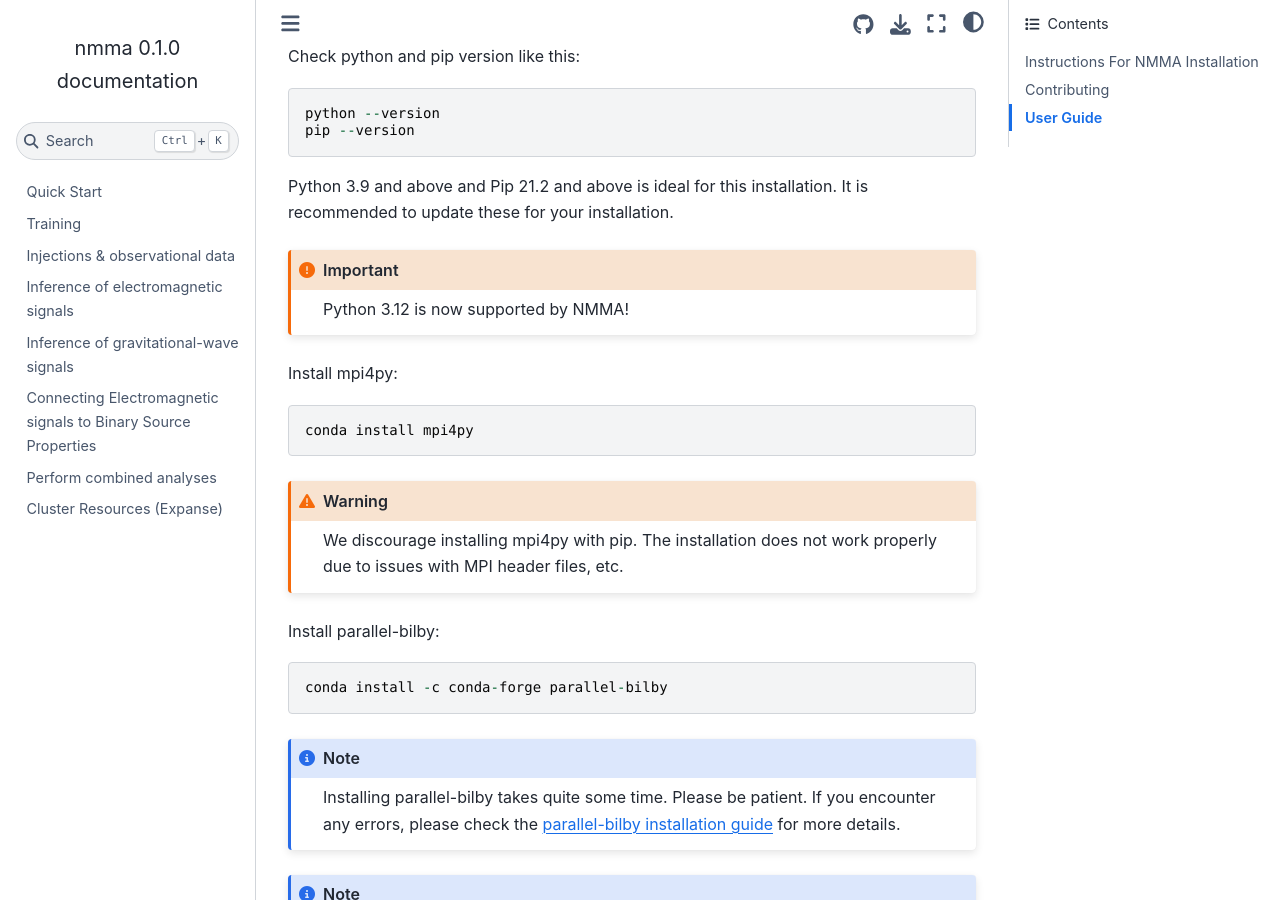
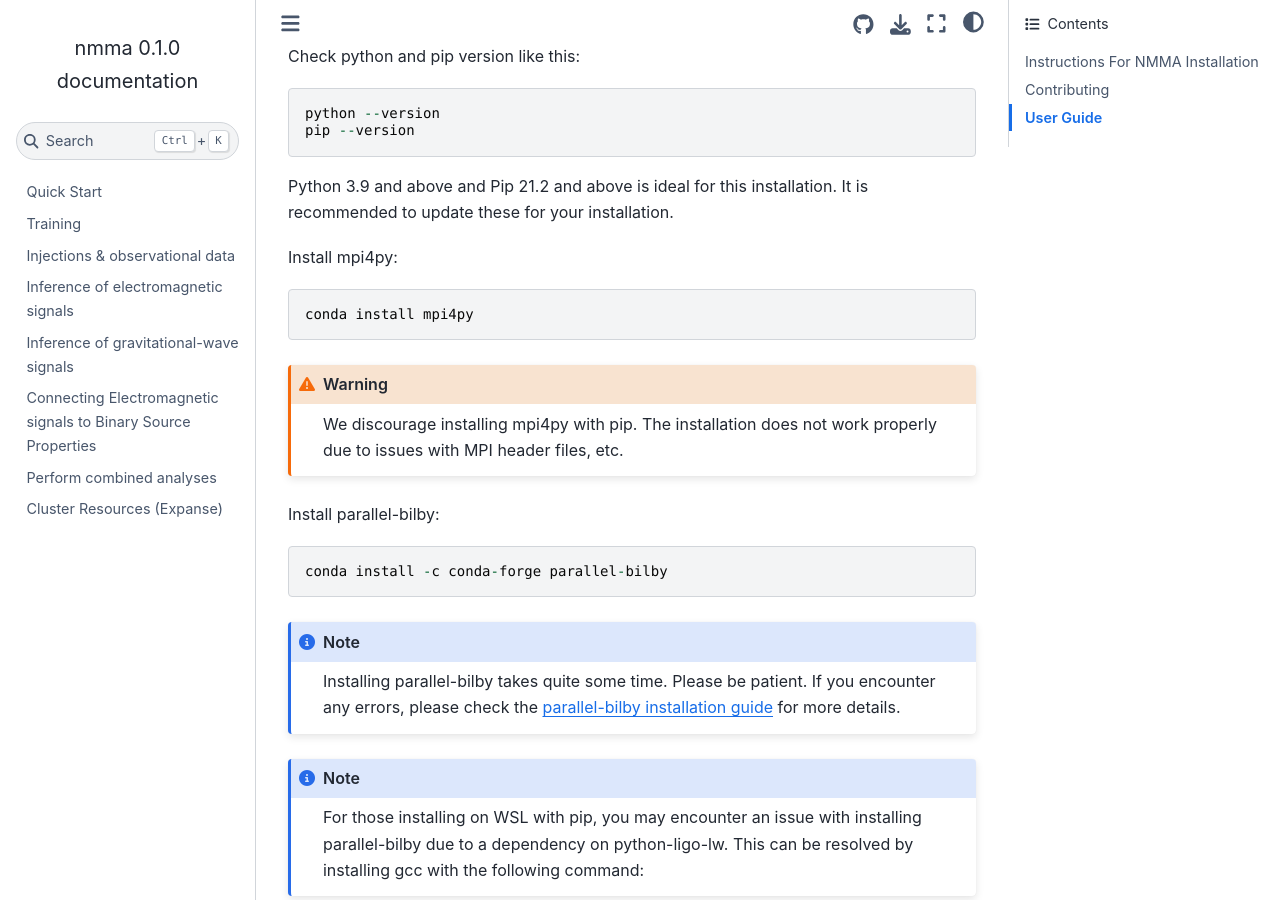
Before and after one commit to nuclear-multimessenger-astronomy/nmma, a Sphinx documentation site: the page built from doc/index.rst, in a window 1280 px wide and 900 px high, scrolled down 2573 px. Built offline with Sphinx 7.4.7 and the Sphinx Book theme 1.1.4, drawn with Linux system fonts in a browser that asks for light colours; pages that are not in the unit, such as notebooks, are missing from menus.

Commit message:
TF no on Python 3.12, dropping it

```diff
--- a/doc/index.rst
+++ b/doc/index.rst
@@ -123,9 +123,6 @@ Check python and pip version like this:
 Python 3.9 and above and Pip 21.2 and above is ideal for this
 installation. It is recommended to update these for your installation.
 
-.. important::
-
-   Python 3.12 is now supported by NMMA!
 
 Install mpi4py:
 
--- a/pyproject.toml
+++ b/pyproject.toml
@@ -16,7 +16,6 @@ classifiers = [
     'Programming Language :: Python :: 3.9',
     'Programming Language :: Python :: 3.10',
     'Programming Language :: Python :: 3.11',
-    'Programming Language :: Python :: 3.12',
     'Intended Audience :: Science/Research',
     'Intended Audience :: End Users/Desktop',
     'Intended Audience :: Developers',
```
Also changed, not shown: 1 other file.
